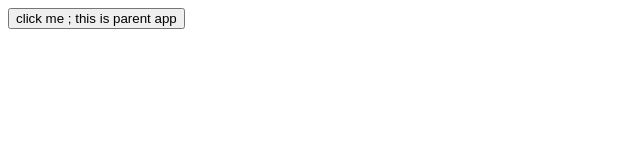
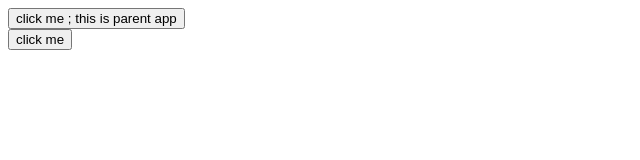
Before and after one commit to LHFloveXCF/react, a React (Create React App) app in the folder react-basic/: page / in a window 1280 px wide. Shown: the top 160 px of the page, without its empty margins (0-640 px from the left). Built offline with nearby package versions, Linux system fonts and the light colour scheme.

Commit message:
子传父

```diff
--- a/react-basic/src/simple/Parent.js
+++ b/react-basic/src/simple/Parent.js
@@ -1,14 +1,33 @@
 // 1. 自定义组件
+
+import { useState } from "react"
+
+// 调用父组件的函数，向父组件传递数据
 function Son (props) {
     return <button>click me ; {props.name}</button>
+  }
+
+
+  function Son2 ({onGetMsg}) {
+    const msg = 'this is son 33'
+    return <button onClick={() => {onGetMsg(msg)}}>click me</button>
   }
 
   // 这是项目的根组件 app -> index.js -> public/index.html(root)
   function Parent() {
     const name = 'this is parent app'
+    const getMsg = (msg) => {
+        console.log(msg);
+        setMsg(msg)
+    }
+    const [msg, setMsg] = useState('')
     return (
       <div className="App">
         <Son name={name}/>
+        <br></br>
+        <span>{msg}</span>
+        {/**这里有固定的写法，必须以on打头，传递过去的就是这个名字 */}
+        <Son2 onGetMsg = {getMsg}/>
       </div>
     );
   }
```
